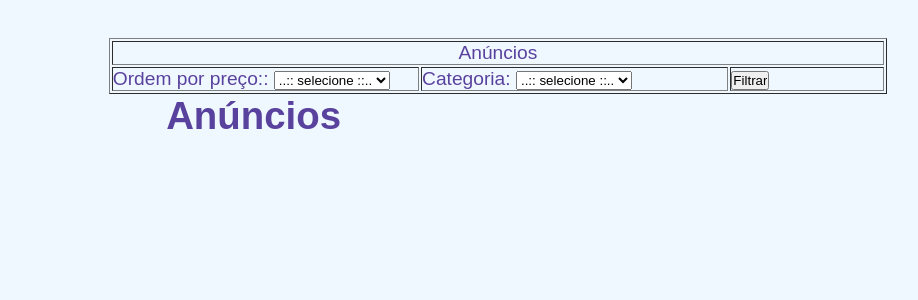
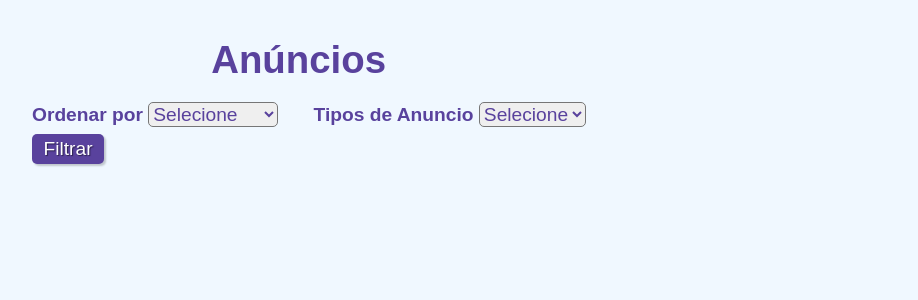
Before and after one commit to Jho0w/OLX-HTML-CSS-PHP, a PHP site: page /anuncios.php in a window 1280 px wide. Shown: the top 300 px of the page, without its empty margins (352-1270 px from the left). Run offline with PHP 8.4, Linux system fonts and the light colour scheme; data that the repository does not hold is empty.

Commit message:
descricao do commit

```diff
--- a/anuncios.php
+++ b/anuncios.php
@@ -18,21 +18,21 @@
 </head>
 <body>
 
+<div>
+	<h1 id="cabecalho">Anúncios</h1>
+</div>
+
 <form action="anuncios.php?botao=gerar" method="post" name="form1">
-<table width="95%" border="1" align="center">
-  <tr>
-    <td colspan=4 align="center">An&uacute;ncios</td>
-  </tr>
-  <tr>
-	<td width="40%" >Ordem por preço::
-	<select name=ordem>
-		<option value=""> ..:: selecione ::.. </option>
-		<option value="asc">Crescente</option>
-		<option value="desc">Decrescente</option>
+
+	<div class="filtro">
+		<label for="preco"><strong>Ordenar por</strong></label>
+		<select  name="idCategoria">
+			<option value="">Selecione</option>
+			<option value="asc">Menor preço</option>
+			<option value="desc">Maior preço</option>
 		</select>
-	</td>
-	<td width="40%" >Categoria: <select  name="idCategoria">
-	<!--COMBO BOX-->
+
+		<label class="categoria" for="categoria"><strong>Tipos de Anuncio</strong></label>
 		<?php
 
 			$query = "
@@ -41,30 +41,32 @@
 			";
 			$result = mysqli_query($con, $query);
 		?>
-		<option value=""> ..:: selecione ::.. </option>
+
+		<select  name="idCategoria">
+		<option value="">Selecione</option>
+
 		<?php
 		while( $row = mysqli_fetch_assoc($result) )
 		{
 		?>
-			<option value="<?php echo $row['idCategoria']; ?>" ><?php echo @$row['descricao'] ?></option>
+
+		<option value="<?php echo $row['idCategoria'];?>">
+
+		<?php echo @$row['descricao'] ?>
+
+		</option>
+
 		<?php
 			}
 		?>
 		</select>
-	<!--FIM COMBO BOX-->
-	</td>
-<!--botão gerar-->
-<td rowspan=2> <input type="submit" name="botao" value="Filtrar" /> </td>
-  </tr>
-</table>
+	</div>
+	<button class="botao" type="submit" name="botao" value="Filtrar">Filtrar</button>
 </form>
 
-<!-- novo código -->
-<div>
-	<h1 id="cabecalho">Anúncios</h1>
-</div>
-<div class="tamanho-tabela">
-	<table class="anuncios">
+
+
+<div class="lista">
 <?php
 
 @$categoria = $_POST['idCategoria'];
@@ -79,31 +81,27 @@
 while ($coluna=mysqli_fetch_array($result))
 {
 	?>
-		<tr class="tr-imagem">
-			<td class="td-imagem" rowspan="3"><img class="imagem" src="uploads/<?php echo $coluna['foto']; ?>"</td>
-		</tr>
-		<tr class="tr-titulo">
-			<td class="td-titulo"><strong><?php echo $coluna['titulo']; ?></strong></td>
-			<td class="td-preco"><strong class="conv-preco"><?php echo $coluna['preco']; ?></strong></td>
+	<div class="container">
+		<div id="foto"><p><img class="imagem" src="uploads/<?php echo $coluna['foto']; ?>"></p></div>
+		<div id="titulo"><strong><?php echo $coluna['titulo']; ?></strong></div>
+		<div id="preco"><strong class="conv-preco"><?php echo $coluna['preco']; ?></strong></div>
+
+		<div id="descricao"><?php echo $coluna['descricaoAnuncio']; ?></div>
+		<div id="categoria"><p><?php echo $coluna['descricao']; ?></p></div>
+	</div>
+	<br>
+<?php
+} ?>
+</div>
 	<script>
 		let x = document.querySelectorAll(".conv-preco");
 		for (let i = 0, len = x.length; i < len; i++) {
 			let num = Number(x[i].innerHTML)
-								.toLocaleString('en');
+					.toLocaleString('pt-BR');
 			x[i].innerHTML = num;
 			x[i].classList.add("currSign");
 		}
 	</script>
-		</tr>
-		<tr class="tr-descricao">
-			<td class="td-descricaoAnuncio"><?php echo $coluna['descricaoAnuncio']; ?></td>
-			<td class="td-categoria"><?php echo $coluna['descricao']; ?></td>
-		</tr>
-	<?php
-	} ?>
-
-	</table>
-</div>
 
 </body>
 </html>
--- a/cadAnuncio.php
+++ b/cadAnuncio.php
@@ -128,7 +128,7 @@ if (@$_REQUEST['botao'] == "Gravar")
 			$result = mysqli_query($con, $query);
 		?>
 
-		<select  name="idCategoria">
+		<select name="idCategoria">
 		<option value="">Selecione</option>
 
 		<?php
--- a/style-anuncios.css
+++ b/style-anuncios.css
@@ -6,7 +6,7 @@
 #cabecalho{
     font-family: sans-serif;
     color:#59429d;
-    margin-left: 7%;
+    margin-left: 20%;
 }
 
 #check{
@@ -18,68 +18,110 @@ body{
     font-family: sans-serif;
     font-size: 1.2em;
     color: #59429d;
-    margin-left: 36%;
+    margin-left: 30%;
     margin-top: 3%;
     justify-content: center;
 }
 
-.tamanho-tabela {
-    margin-top: 50px;
-    width: 500px;
-    border-color: #59429d;
-    border: 1;
+select, button {
+    font-family: sans-serif;
+    font-size: 1em;
+    color: #59429d;
+    border-radius: 5px;
+}
+
+select{
+    cursor: pointer;
+}
+
+.filtro{
+    margin-top: 20px;
+}
+
+.categoria{
+    margin-left: 30px;
+}
+
+.filtro label {
+    margin-bottom: 1px;
+    color: #59429d;
+}
+
+.botao {
+    font-size: 1em;
+    background: #59429d;
+    border: 0;
+    margin-top: 7px;
+    margin-bottom: 1em;
+    align-items: center;
+    color: #ffffff;
+    padding: 0.2em 0.6em;
+    box-shadow: 2px 2px 2px rgba(0,0,0,0.2);
+    text-shadow: 1px 1px 1px rgba(0,0,0,0.5);
+}
+
+.botao:hover {
+    background: #CCBBFF;
+    box-shadow: inset 2px 2px 2px rgba(0,0,0,0.2);
+    text-shadow: none;
+}
+
+.container{
+    padding: 2px;
+    display: grid;
+    width: 550px;
+    border-radius: 3px;
+    border: 0.5px solid #59429d;
+    grid-template-areas:
+     'foto titulo preco'
+     'foto descricao categoria'
+    ;
+}
+
+.container div{
     border-radius: 3px;
 }
 
-.anuncios {
-    border-spacing: 1;
-    border-collapse: collapse;
-    background: #fff;
-    border-color: #59429d;
-    border: 1;
-    border-radius: 7px;
-    overflow: hidden;
-    width: 500px;
-    position: relative;
+.imagem{
+    width: 135px;
 }
 
-.anuncios tr:hover {
-    background: #F0F0F0;
+#foto{
+    grid-area: foto;
+    width: 135px;
+    text-align: center;
 }
 
-.tr-titulo{
-    weight: 40px;
+#titulo{
+    grid-area: titulo;
+    font-size: 25px;
+    text-align: left;
+    height: 50px;
+    width: 220px;
 }
 
-.td-imagem{
-    width: 150px;
-}
-.imagem{
-    width: 130px;
-    weight: 130px
+#preco{
+    grid-area: preco;
+    font-size: 30px;
+    text-align: right;
+    height: 50px;
+    width: 170px;
 }
 
-.td-titulo{
-    width: 250px;
-    weight: 40px;
-    font-size: 1.2em;
-    color: #59429d;
+#descricao{
+    grid-area: descricao;
+    font-size: 18px;
+    height: 80px;
+    width: 220px;
+    position: relative;
+    bottom: 0;
+    right: 0;
 }
 
-.td-preco{
-
-    font-size: 1.2em;
-    color: #59429d;
+#categoria{
+    grid-area: categoria;
+    font-size: 13px;
     text-align: right;
+    height: 80px;
+    width: 170px;
 }
-
-.td-descricaoAnuncio{
-    weight: 90px;
-    font-size: 0.8em;
-}
-
-.td-categoria{
-    text-align: right;
-    weight: 90px;
-    font-size: 0.8em;
-}
```
Also changed, not shown: meusAnuncios.css (added, +24 -0 lines), meusAnuncios.php (+38 -106 lines), uploads/sem-foto.png (added). Lines whose indentation alone changed are shown as unchanged.
